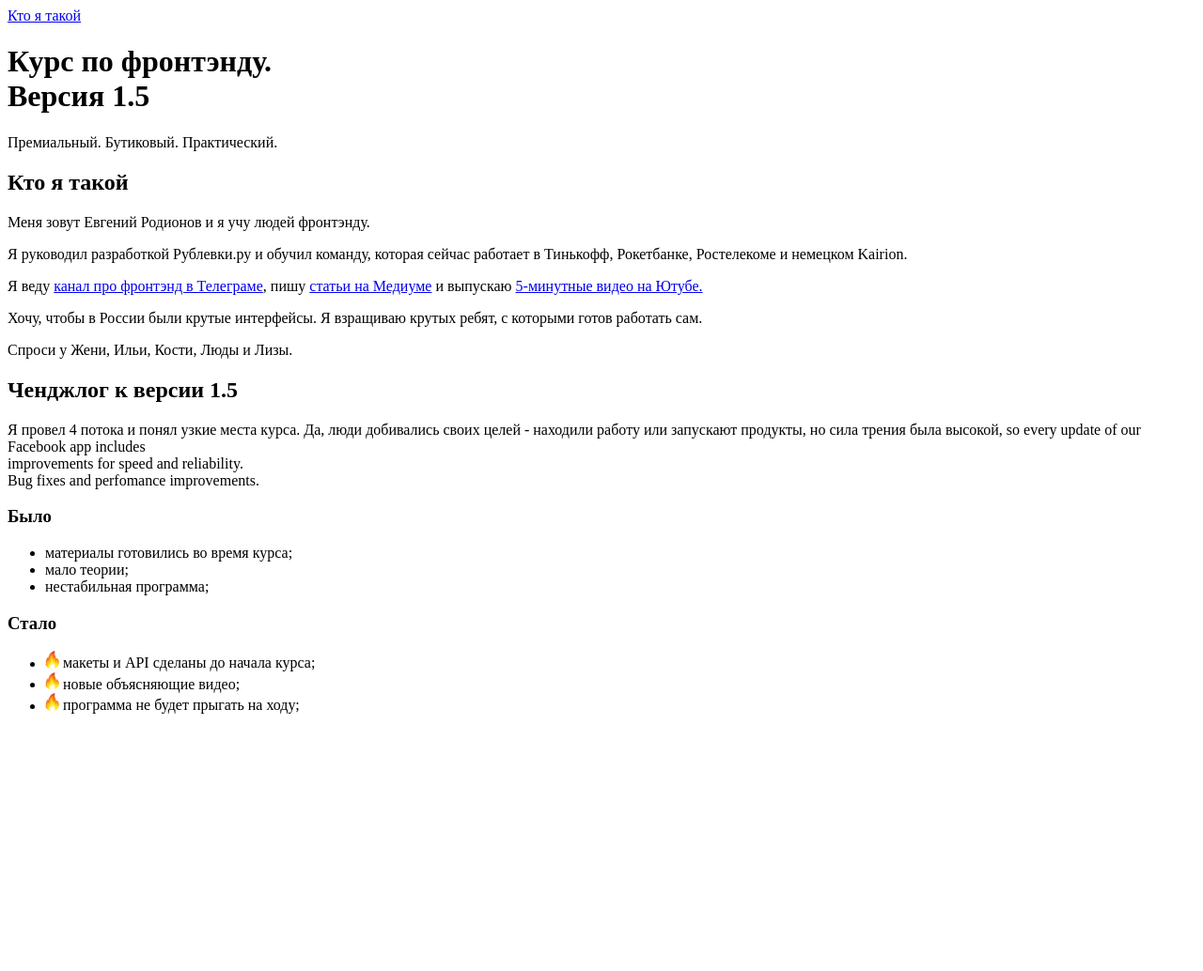
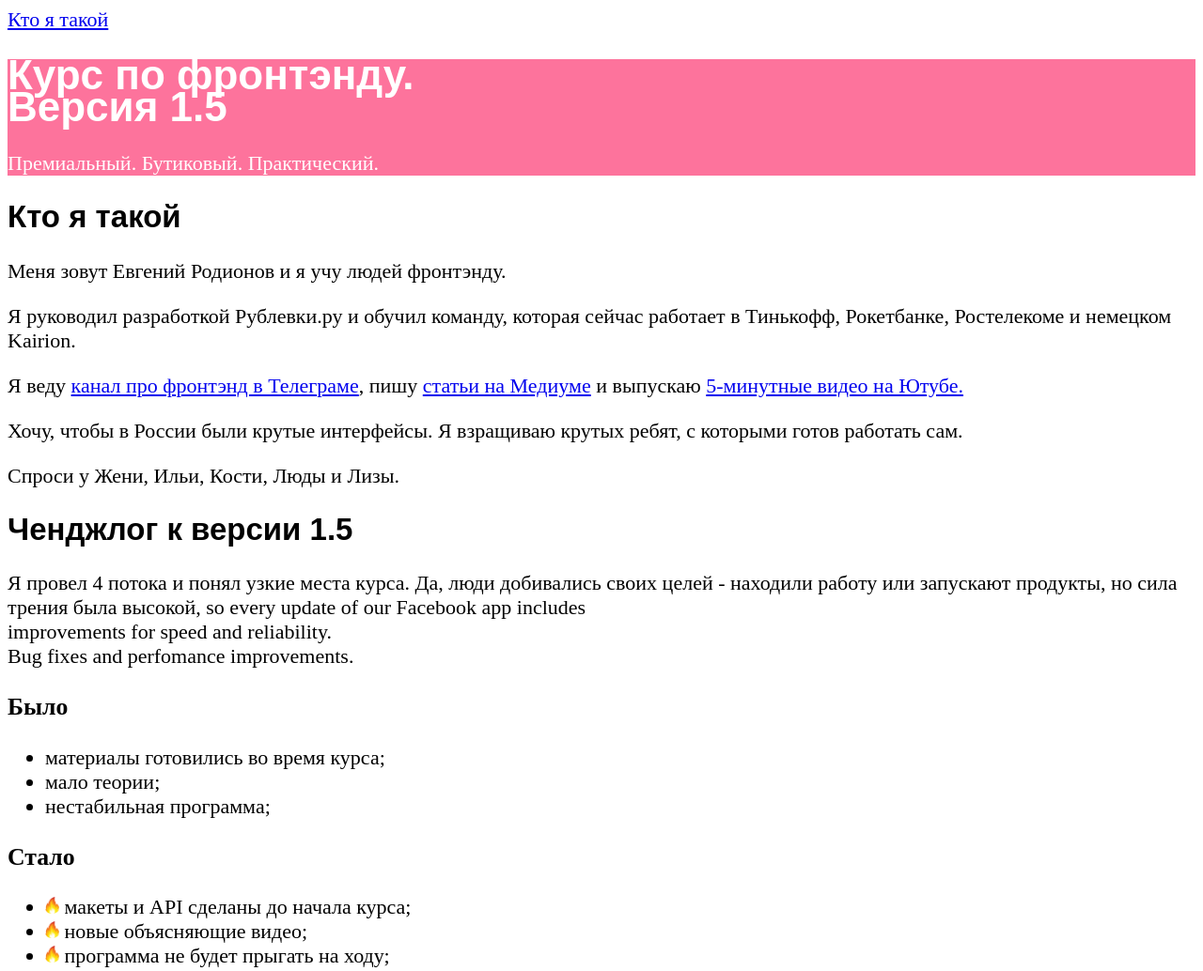
Before and after one commit to pavalex/verstka, a plain HTML site: page index.html in a window 1280 px wide. Shown: the whole page at 94% size. Before the commit the page ends 800 px from the top, so only its background shows below. Drawn offline with Linux system fonts and the light colour scheme.

Commit message:
first CSS

```diff
--- a/index.html
+++ b/index.html
@@ -6,18 +6,23 @@
     <meta name="viewport" content="width=device-width, initial-scale=1.0">
     <meta http-equiv="X-UA-Compatible" content="ie=edge">
     <title>Курс по фронтэнду 1.5</title>
+    <link rel="stylesheet" href="./style.css">
 </head>
 
 <body>
+    <nav>
+        <a href="#whoami">Кто я такой</a>
+    </nav>
     <header>
-        <a href="#">Кто я такой</a>
         <h1>Курс по фронтэнду.
             <br>Версия 1.5</h1>
         <p>Премиальный. Бутиковый. Практический.</p>
     </header>
-    <section>
+
+    <main>
+        <section id="whoami">
             <h2>Кто я такой</h2>
-        <article>
+
             <p>Меня зовут Евгений Родионов и я учу людей фронтэнду.</p>
             <p>Я руководил разработкой Рублевки.ру и обучил команду, которая сейчас работает в Тинькофф, Рокетбанке, Ростелекоме
                 и немецком Kairion.</p>
@@ -28,17 +33,18 @@
                 <a href="№"> 5-минутные видео на Ютубе.</a>
             </p>
             <p>Хочу, чтобы в России были крутые интерфейсы. Я взращиваю крутых ребят, с которыми готов работать сам.</p>
-            <p>Спроси у Жени, Ильи, Кости, Люды и Лизы.</p>
-        </article>
+            <aside>Спроси у Жени, Ильи, Кости, Люды и Лизы.</aside>
+        </section>
+        <section id="changelog">
             <h2>Ченджлог к версии 1.5</h2>
-        <aside>
+            <p>
                 Я провел 4 потока и понял узкие места курса. Да, люди добивались своих целей - находили работу или запускают продукты, но
                 сила трения была высокой, so every update of our Facebook app includes
                 <br> improvements for speed and reliability.
                 <br> Bug fixes and perfomance improvements.
-        </aside>
-    </section>
-    <section>
+            </p>
+
+
             <h3>Было</h3>
             <ul>
                 <li>материалы готовились во время курса;</li>
@@ -55,6 +61,7 @@
                     <img src="img/fire.png" alt="fire" width="15"> программа не будет прыгать на ходу;</li>
             </ul>
         </section>
+    </main>
 </body>
 
 </html>
--- /dev/null
+++ b/style.css
@@ -0,0 +1,14 @@
+body {
+    font-size: 22px;
+}
+
+header {
+    background-color: #FD739C;
+    color: white;
+}
+
+h1,
+h2 {
+    font-family: Arial, sans-serif;
+    line-height: 34px;
+}
```
Lines whose indentation alone changed are shown as unchanged.
